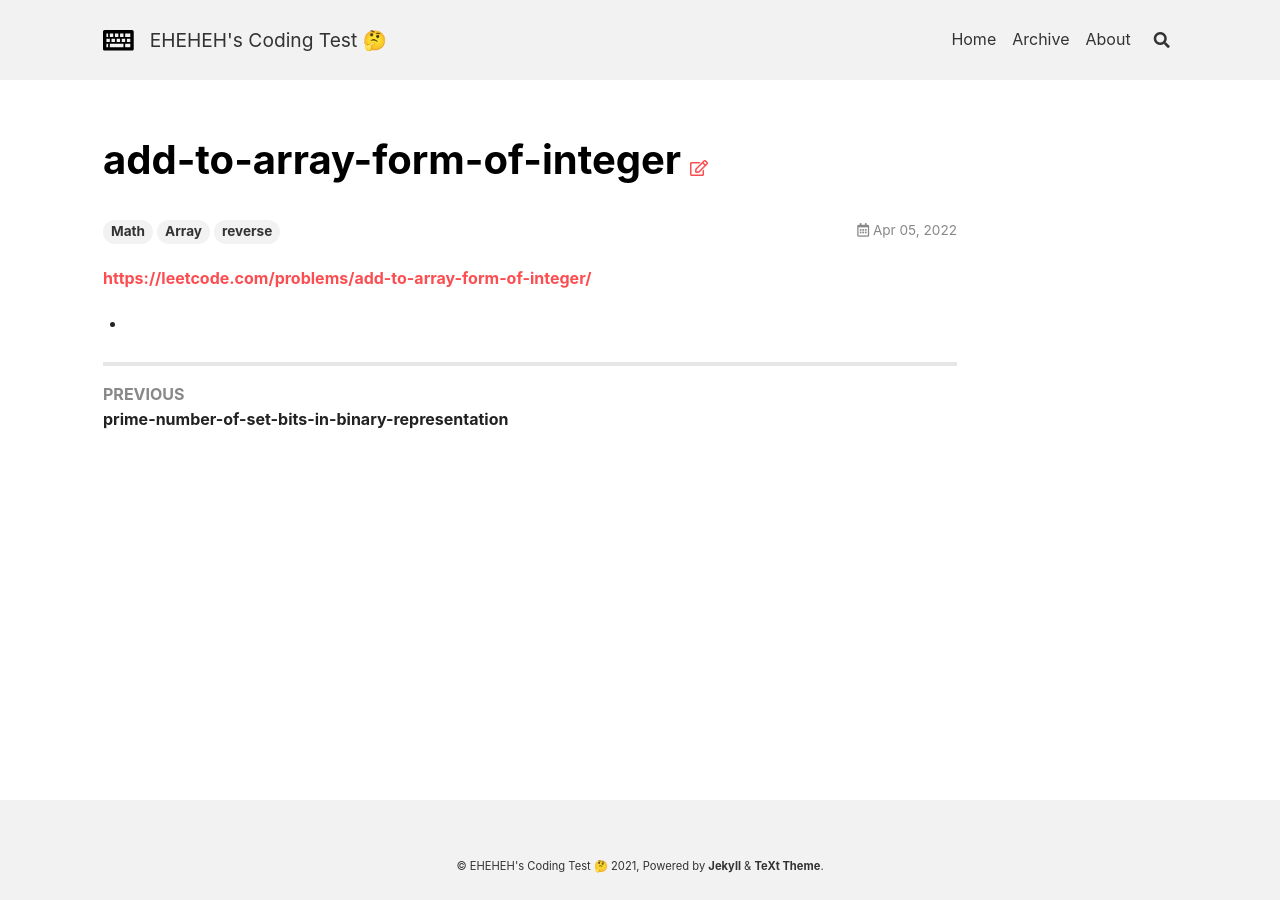
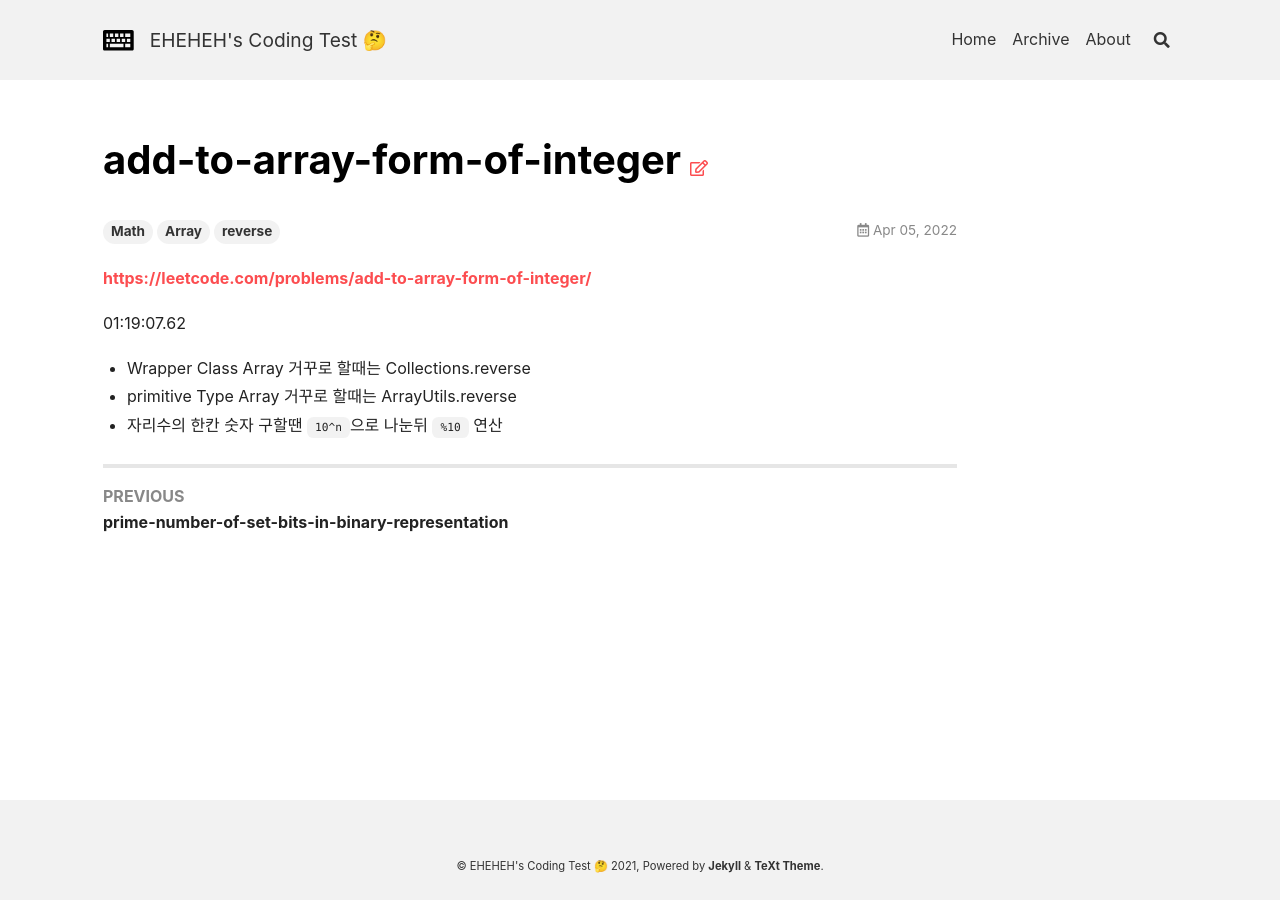
Before and after one commit to taetaetae/coding-test, a Jekyll site: the page built from _posts/2022-04-05-add-to-array-form-of-integer.md, in a window 1280 px wide. Built offline with Jekyll 4.4.1, drawn with Linux system fonts in a browser that asks for light colours; nearby versions of some CDN libraries.

Commit message:
Update 2022-04-05-add-to-array-form-of-integer.md

```diff
--- a/_posts/2022-04-05-add-to-array-form-of-integer.md
+++ b/_posts/2022-04-05-add-to-array-form-of-integer.md
@@ -9,4 +9,8 @@ tags:
 
 <!--more-->
 
--
+01:19:07.62
+
+- Wrapper Class Array 거꾸로 할때는 Collections.reverse
+- primitive Type Array 거꾸로 할때는 ArrayUtils.reverse
+- 자리수의 한칸 숫자 구할땐 `10^n`으로 나눈뒤 `%10` 연산
```
